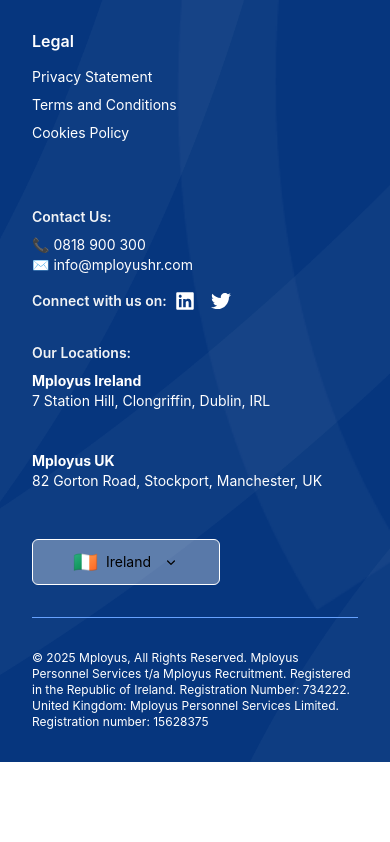
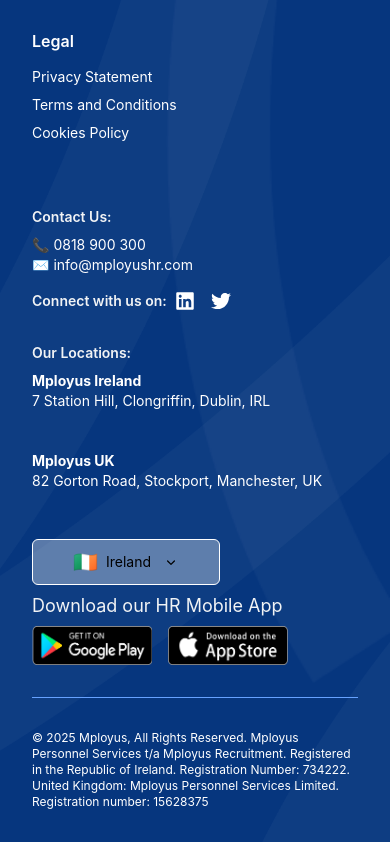
Before and after one commit to Alshekizx/hrSite, a Next.js app: page / in a window 390 px wide. Shown: the part 8875-9717 px from the top of the page. Before the commit the page ends 9637 px from the top, so only its background shows below. Built offline with nearby package versions, Linux system fonts and the light colour scheme.

Commit message:
small adjustments

```diff
--- a/src/app/components/footer.tsx
+++ b/src/app/components/footer.tsx
@@ -144,6 +144,28 @@ const Footer = () => {
           <span>Ireland</span>
           <ChevronDownIcon className="w-4 h-4 ml-1 text-black" />
         </div>
+
+        <p className='mt-2'>Download our HR Mobile App</p>
+        <div className='flex items-center gap-4 mt-2'>
+          <Link href="#" className="text-white hover:text-gray-300 transition">
+          <Image
+            src="/images/GooglePlay.png"
+            alt="Google Play"
+            width={120}
+            height={40}
+            className=""
+          />
+          </Link>
+          <Link href="#" className="text-white hover:text-gray-300 transition">
+            <Image
+              src="/images/Apple.png"
+              alt="Apple Store"
+              width={120}
+              height={40}
+              className=""
+            />
+          </Link>
+        </div>
       </div>
     </div>
       </div>
--- a/src/app/components/homepage/ourHrApp.tsx
+++ b/src/app/components/homepage/ourHrApp.tsx
@@ -14,7 +14,7 @@ export default function OuHrApps() {
     </div>
 
   {/* Image Section */}
-  <div className="absolute hidden md:flex flex-col justify-center items-center w-1/3 h-[100%]   right-5 top-0 ">
+  <div className="absolute hidden md:flex flex-col justify-center items-center w-1/3 h-[100%]   right-16 top-0 ">
     <Image
       src="/images/iPhone16Pro.png"
       alt="Other Recruitment Solutions"
--- a/src/app/globals.css
+++ b/src/app/globals.css
@@ -280,7 +280,7 @@ p {
 }
 
 .containerDiv{
-  padding: 2rem 4rem;
+  padding: 2rem 5rem;
   min-height: 90vh;
   width: 100%;
 
```
Also changed, not shown: public/images/Apple.png (added), public/images/GooglePlay.png (added).
